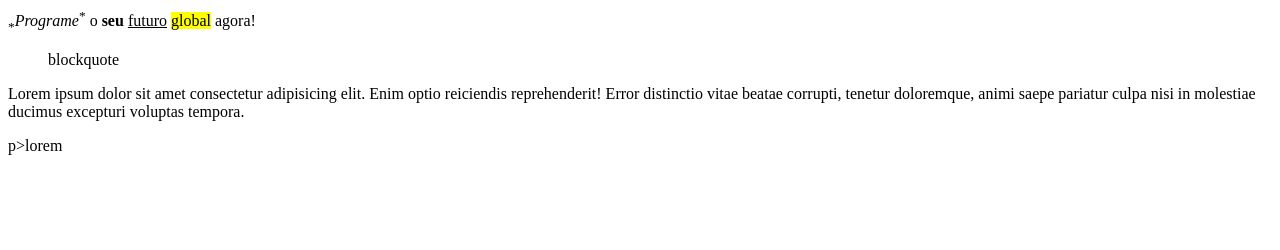
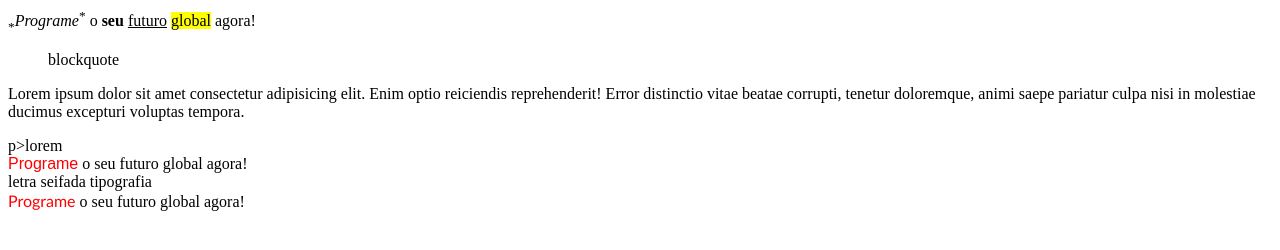
Before and after one commit to alyssonwolfpoet/Aprendizagem_html, a plain HTML site: page 4 Estruturando seu HTML + Formatações/index.html in a window 1280 px wide. Drawn offline with Linux system fonts and the light colour scheme.

Commit message:
Formatando Textos - Parte 2

```diff
--- a/4 Estruturando seu HTML + Formatações/index.html
+++ b/4 Estruturando seu HTML + Formatações/index.html
@@ -10,5 +10,10 @@
     <blockquote>blockquote</blockquote>
     <p>Lorem ipsum dolor sit amet consectetur adipisicing elit. Enim optio reiciendis reprehenderit! Error distinctio vitae beatae corrupti, tenetur doloremque, animi saepe pariatur culpa nisi in molestiae ducimus excepturi voluptas tempora.</p>
     p>lorem
+
+    <br>
+    <font color="red" face="Arial">Programe</font> o seu futuro global agora!
+    <br>letra seifada tipografia <br>
+    <font color="red" face="'Trebuchet MS', Tahoma">Programe</font> o seu futuro global agora!
 </body>
 </html>
```
